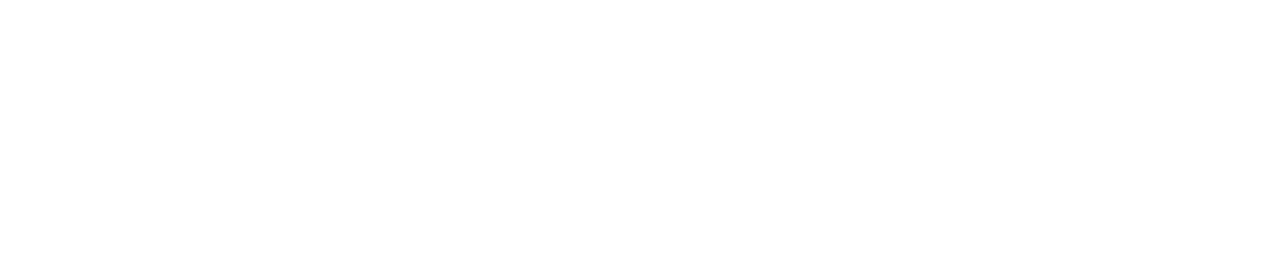
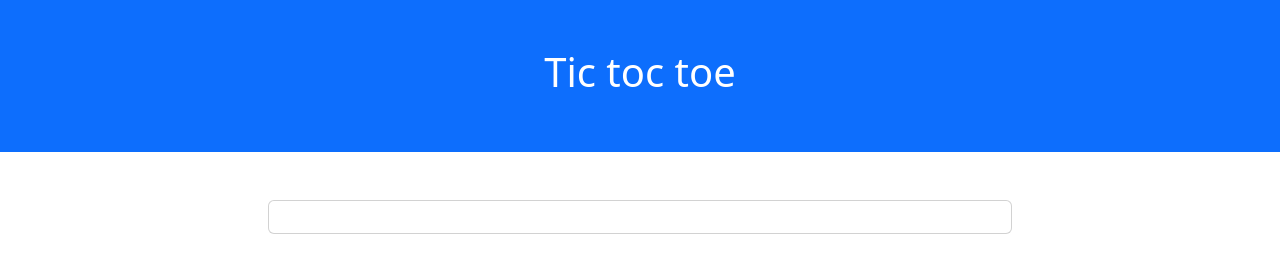
Before and after one commit to aristidebamenou/tic-tac-toe, a plain HTML site: page index.html in a window 1280 px wide. Drawn offline with nearby package versions, Linux system fonts and the light colour scheme.

Commit message:
Integrate Bootstrap for styling: added CDN links and basic layout structure.

```diff
--- a/index.html
+++ b/index.html
@@ -4,10 +4,25 @@
     <meta charset="UTF-8">
     <title>Tic Toc Toe</title>
     <link rel="stylesheet" href="style.css">
+    <link href="https://cdn.jsdelivr.net/npm/bootstrap@5.3.8/dist/css/bootstrap.min.css" rel="stylesheet" integrity="sha384-sRIl4kxILFvY47J16cr9ZwB07vP4J8+LH7qKQnuqkuIAvNWLzeN8tE5YBujZqJLB" crossorigin="anonymous">
 </head>
 <body>
+<header class="container-fluid p-5 bg-primary text-white text-center">
+    <h1>Tic toc toe</h1>
+</header>
+<div class="container mt-5">
+    <div class="row">
+        <div class="d-flex justify-content-center">
+            <div class="col-sm-8 card">
+                <div class="card-body">
 
+                </div>
+            </div>
+        </div>
 
+    </div>
+</div>
 <script src="script.js"></script>
+<script src="https://cdn.jsdelivr.net/npm/bootstrap@5.3.8/dist/js/bootstrap.bundle.min.js" integrity="sha384-FKyoEForCGlyvwx9Hj09JcYn3nv7wiPVlz7YYwJrWVcXK/BmnVDxM+D2scQbITxI" crossorigin="anonymous"></script>
 </body>
 </html>
```
